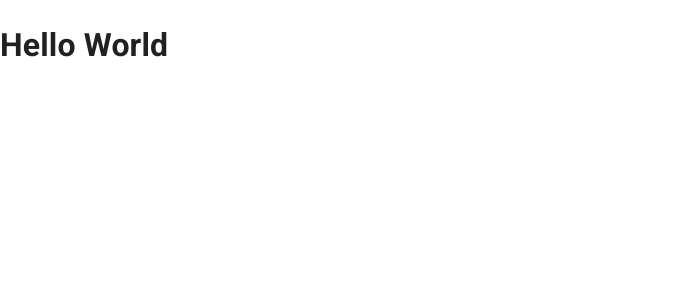
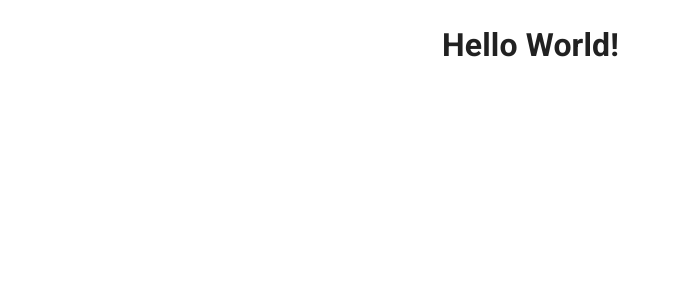
Before and after one commit to marcosluizfp/default-react-project, a React (Create React App) app: page / in a window 1280 px wide. Shown: the top 300 px of the page, without its empty margins (0-679 px from the left). Built offline with nearby package versions, Linux system fonts and the light colour scheme.

Commit message:
Update src/App.js

```diff
--- a/src/App.js
+++ b/src/App.js
@@ -1,10 +1,16 @@
 import React from 'react';
+import Container from '@mui/material/Container';
+import { createTheme, ThemeProvider } from '@mui/material/styles';
+
+const theme = createTheme();
 
 function App() {
   return (
-    <div>
-      <h1>Hello World</h1>
-    </div>
+    <ThemeProvider theme={theme}>
+      <Container component="main" maxWidth="xs">
+        <h1>Hello World!</h1>
+      </Container>
+    </ThemeProvider>
   );
 }
 
```
Also changed, not shown: .eslintrc.json.
